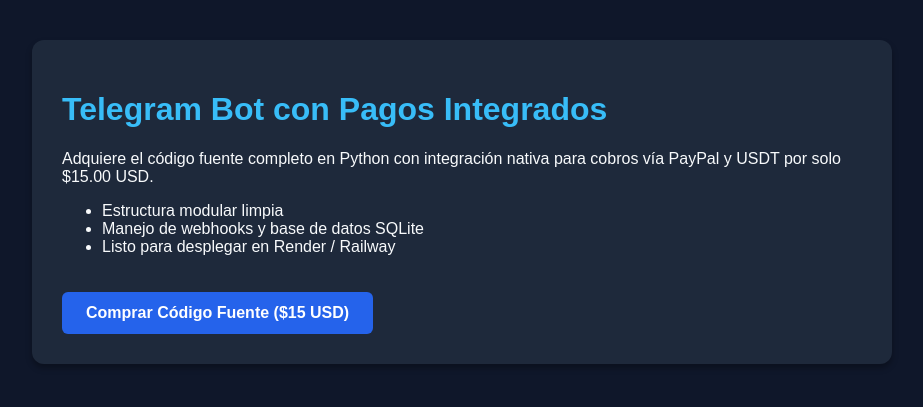
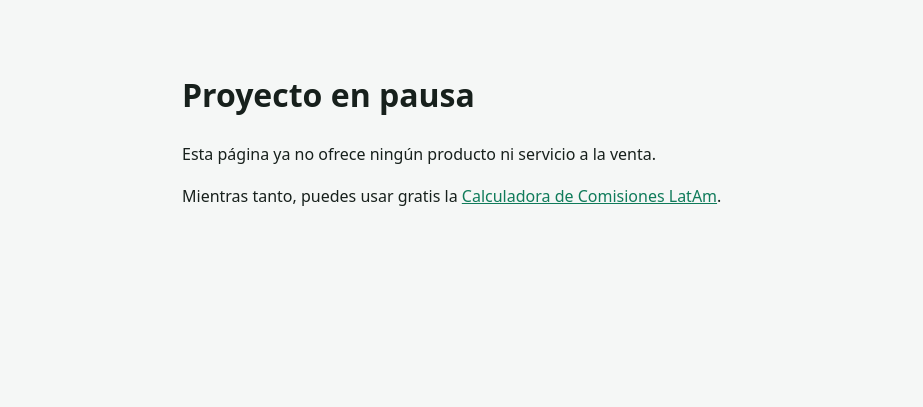
Before and after one commit to Lucho-design1/telegram-bot-payment-boilerplate, a plain HTML site: page index.html in a window 1280 px wide. Shown: the whole page, without its empty margins (178-1101 px from the left). Drawn offline with Linux system fonts and the light colour scheme.

Commit message:
Pausar el proyecto: retirar la oferta de venta sin producto disponible (#1)
Claude-Session: https://claude.ai/code/session_018rcSSJic2juKR1ZPuonpmf

Co-authored-by: Claude <noreply@anthropic.com>

```diff
--- a/index.html
+++ b/index.html
@@ -1,26 +1,9 @@
 <!DOCTYPE html>
-<html lang="es">
-<head>
-    <meta charset="UTF-8">
-    <title>Telegram Bot Payment Boilerplate | Micro-SaaS</title>
-    <style>
-        body { font-family: Arial, sans-serif; background: #0f172a; color: #f8fafc; margin: 0; padding: 40px; }
-        .container { max-width: 800px; margin: 0 auto; background: #1e293b; padding: 30px; border-radius: 12px; box-shadow: 0 4px 6px rgba(0,0,0,0.3); }
-        h1 { color: #38bdf8; }
-        .btn { display: inline-block; background: #2563eb; color: white; padding: 12px 24px; text-decoration: none; border-radius: 6px; font-weight: bold; margin-top: 20px; }
-        .btn:hover { background: #1d4ed8; }
-    </style>
-</head>
-<body>
-    <div class="container">
-        <h1>Telegram Bot con Pagos Integrados</h1>
-        <p>Adquiere el código fuente completo en Python con integración nativa para cobros vía PayPal y USDT por solo $15.00 USD.</p>
-        <ul>
-            <li>Estructura modular limpia</li>
-            <li>Manejo de webhooks y base de datos SQLite</li>
-            <li>Listo para desplegar en Render / Railway</li>
-        </ul>
-        <a href="https://paypal.me/LucianoBenechCenoz/15" class="btn" target="_blank">Comprar Código Fuente ($15 USD)</a>
-    </div>
-</body>
-</html>
+<html lang="es"><head><meta charset="UTF-8"><meta name="viewport" content="width=device-width, initial-scale=1.0">
+<meta name="robots" content="noindex"><title>Proyecto en pausa</title>
+<style>body{font-family:system-ui,-apple-system,sans-serif;max-width:560px;margin:0 auto;padding:48px 16px;line-height:1.6;color:#17201c;background:#f5f7f6}a{color:#0f7b5a}@media(prefers-color-scheme:dark){body{background:#111715;color:#e8efeb}a{color:#4fd1a1}}</style>
+</head><body>
+<h1>Proyecto en pausa</h1>
+<p>Esta página ya no ofrece ningún producto ni servicio a la venta.</p>
+<p>Mientras tanto, puedes usar gratis la <a href="https://lucho-design1.github.io/fee-calculator-latam/">Calculadora de Comisiones LatAm</a>.</p>
+</body></html>
```
Also changed, not shown: 1 other file.
